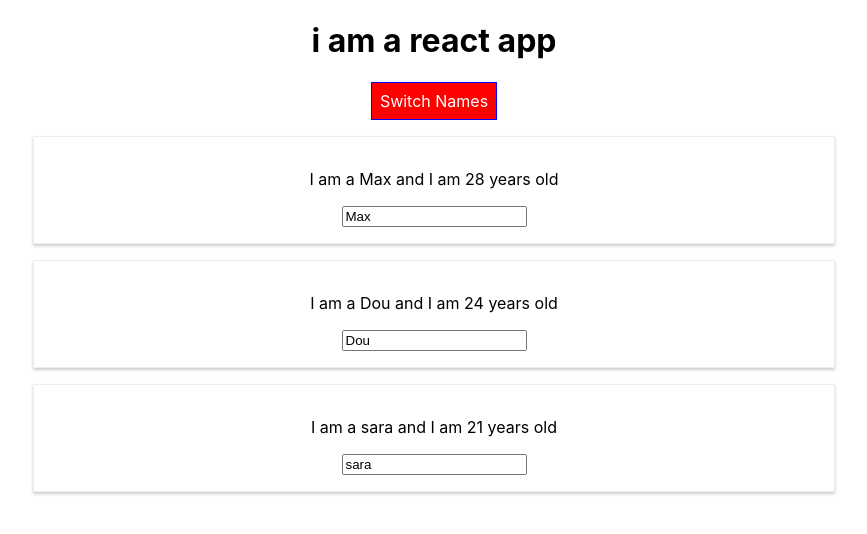
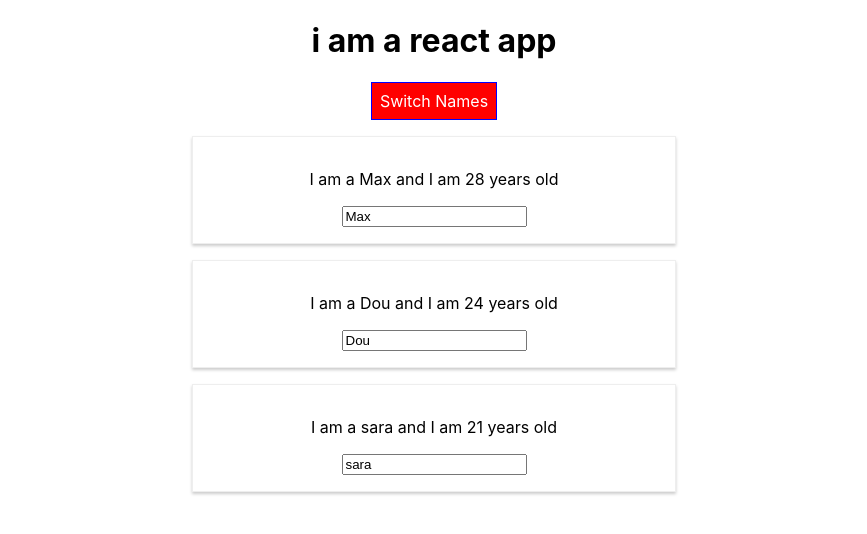
Before and after one commit to moazahmed132/react-course-udemy-max, a React (Create React App) app: page / in a window 1280 px wide. Both pictures are taken after a click on the button "Switch Names". Shown: the top 534 px of the page, without its empty margins (206-1073 px from the left). Built offline with nearby package versions, Linux system fonts and the light colour scheme.

Commit message:
use raduim to add media qurries

```diff
--- a/src/App.js
+++ b/src/App.js
@@ -1,7 +1,7 @@
 import React, { Component } from 'react';
 import './App.css';
 import Person from './Person/Person';
-import Radium from 'radium';
+import Radium, { StyleRoot } from 'radium';
 
 class App extends Component {
   state = {
@@ -61,7 +61,9 @@
     let persons = null;
 
     if (this.state.showPersons) {
+
       persons = (
+
         <div>
           {this.state.persons.map((person, index) => {
             return <Person
@@ -112,6 +114,7 @@
 
 
     return (
+      <StyleRoot>
         <div className="App" >
           <h1 className={classes.join(' ')}> i am a react app </h1>
           <button
@@ -121,6 +124,8 @@
           {persons}
 
         </div >
+      </StyleRoot>
+
     );
     /* return React.createElement('div', { className: 'App' }, React.createElement('h1', null, 'I am a react app ya moaz')); */
   }
--- a/src/Person/Person.js
+++ b/src/Person/Person.js
@@ -4,8 +4,14 @@
 
 
 const Person = (props) => {
+  const style = {
+    '@media (min-width: 500px)': {
+      width: '450px'
+    }
+  }
+
   return (
-    <div className="Person">
+    <div className="Person" style={style}>
       <p onClick={props.click}>I am a {props.name} and I am {props.age} years old </p>
       <p>{props.children}</p>
       <input type="text" onChange={props.changed} value={props.name} />
```
Lines whose indentation alone changed are shown as unchanged.
